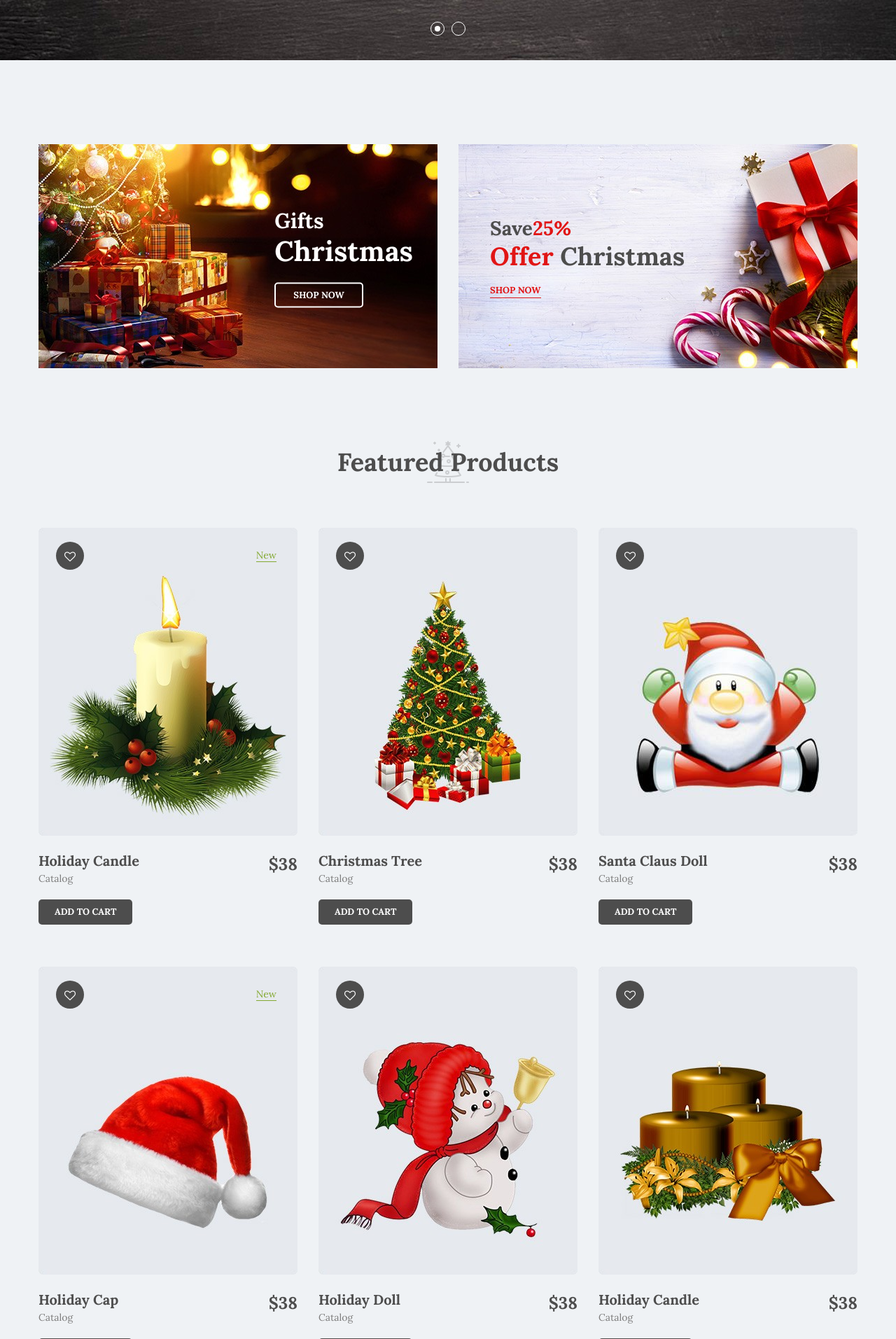
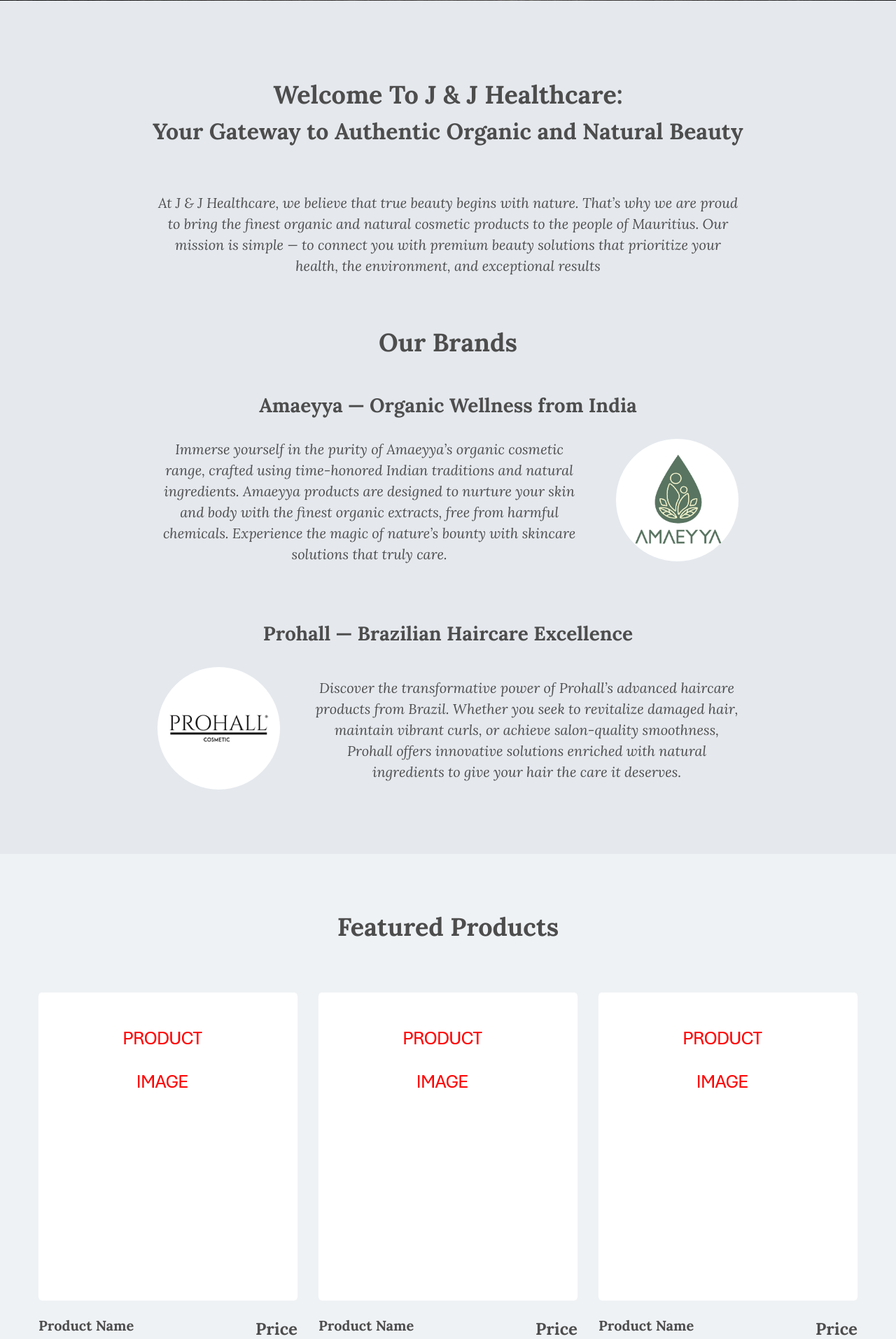
Before and after one commit to Sheef-ah/jjhealthcare, a PHP site: page / in a window 1280 px wide. Shown: the part 887-2800 px from the top of the page at 70% size. Run offline with PHP 8.4, Linux system fonts and the light colour scheme; some web fonts are replaced.

Commit message:
home changes

```diff
--- a/index.html
+++ b/index.html
@@ -137,7 +137,7 @@
                                     </ul>
                                 </li>
                                 <li><a href="about.html">About</a></li>
-                                <li><a href="blog.html">Blogs</a></li>
+                                <!-- <li><a href="blog.html">Blogs</a></li> -->
                                 <li><a href="contact.html">contact</a></li>
                             </ul>
                         </nav>
@@ -178,27 +178,9 @@
 
             <!-- Hero Content Start-->
             <div class="hero-content text-center m-auto">
-
-                <h2>Save 25%</h2>
-                <h1>Christmas Sale</h1>
-                <p>There are many variations of passages of Lorem Ipsum available, but the majority have suffered alteration in some form, by injected humour, or randomised words which.</p>
-                <a href="#">LEARN MORE</a>
-
-            </div><!-- Hero Content End-->
-
-
-        </div><!-- Hero Slide Item End-->
-
-        <!-- Hero Slide Item Start-->
-        <div class="hero-item" style="background-image: url(img/hero/2.jpg)">
-
-            <!-- Hero Content Start-->
-            <div class="hero-content text-center m-auto">
-
-                <h2>Save 25%</h2>
-                <h1>Christmas Sale</h1>
-                <p>There are many variations of passages of Lorem Ipsum available, but the majority have suffered alteration in some form, by injected humour, or randomised words which.</p>
-                <a href="#">LEARN MORE</a>
+                <h1>J & J Healthcare</h1>
+                <p>Your Gateway to Authentic Organic and Natural Beauty</p>
+                <a href="about.html">LEARN MORE</a>
 
             </div><!-- Hero Content End-->
 
@@ -209,7 +191,7 @@
 
 
     <!-- Banner Section Start-->
-    <div class="banner-section section pt-120">
+<!--     <div class="banner-section section pt-120">
         <div class="container">
             <div class="row">
 
@@ -239,7 +221,55 @@
 
             </div>
         </div>
-    </div><!-- Banner Section End-->
+    </div> --><!-- Banner Section End -->
+
+    <!-- Home About Section Start-->
+
+    <div class="testimonial-section section bg-gray pt-100 pb-65">
+        <div class="container">
+
+            <!-- Section Title Start-->
+            <div class="row">
+                <div class="section-title text-center col mb-60">
+                    <h1>Welcome to J & J Healthcare:</h1>
+                    <h2>Your Gateway to Authentic Organic and Natural Beauty</h2>
+                </div>
+            </div><!-- Section Title End-->
+
+            <div class="row">
+                <div class="col-lg-8 col-md-10 col-12 ml-auto mr-auto">
+
+                    <!-- Testimonial Slider Start -->
+                    <div class="testimonial-slider text-center">
+
+                        <!-- Single Testimonial -->
+                        <div class="single-testimonial">
+                            <p>At J & J Healthcare, we believe that true beauty begins with nature. That’s why we are proud to bring the finest organic and natural cosmetic products to the people of Mauritius. Our mission is simple — to connect you with premium beauty solutions that prioritize your health, the environment, and exceptional results</p>
+                            <div class="section-title text-center col mb-40" style="margin-top: 60px;">
+                                <h1>Our Brands</h1>
+                            </div>
+                            <h3 class="mb-30">Amaeyya — Organic Wellness from India</h3>
+                            <div class="mb-60" style="display: flex; align-items: center; gap:50px">
+                                <p>Immerse yourself in the purity of Amaeyya’s organic cosmetic range, crafted using time-honored Indian traditions and natural ingredients. Amaeyya products are designed to nurture your skin and body with the finest organic extracts, free from harmful chemicals. Experience the magic of nature’s bounty with skincare solutions that truly care.</p>
+                                <img style="width: 175px; height: 175px" src="img/amaeyya-logo.jpg"/>
+                            </div>
+
+                            <h3 class="mb-30">Prohall — Brazilian Haircare Excellence</h3>
+                            <div style="display: flex; flex-direction: row-reverse; align-items: center; gap:50px;">
+                                <p>Discover the transformative power of Prohall’s advanced haircare products from Brazil. Whether you seek to revitalize damaged hair, maintain vibrant curls, or achieve salon-quality smoothness, Prohall offers innovative solutions enriched with natural ingredients to give your hair the care it deserves.</p>
+                                <img style="width: 175px; height: 175px" src="img/prohall-logo.jpg"/>
+                            </div>
+                        </div>
+
+                    </div><!-- Testimonial Slider End -->
+
+                </div>
+            </div>
+
+        </div>
+    </div>
+
+    <!-- Home About Section End-->
 
 
     <!-- Product Section Start-->
@@ -264,11 +294,7 @@
                         <!-- Image Wrapper -->
                         <div class="image">
                             <!-- Image -->
-                            <a href="product-details.html" class="img"><img src="img/product/1.jpg" alt="Product"></a>
-                            <!-- Wishlist -->
-                            <a href="#" class="wishlist"><i class="fa fa-heart-o"></i></a>
-                            <!-- Label -->
-                            <span class="label">New</span>
+                            <a href="product-details.html" class="img"><img src="img/product/TESTIMAGE.png" alt="Product"></a>
                         </div>
 
                         <!-- Content -->
@@ -279,12 +305,12 @@
 
                                 <!-- Title & Category -->
                                 <div class="title-category float-left">
-                                    <h5 class="title"><a href="product-details.html">Holiday Candle</a></h5>
-                                    <a href="shop.html" class="category">Catalog</a>
+                                    <h5 class="title"><a href="product-details.html">Product Name</a></h5>
+                                    <a href="shop.html" class="category">Brand</a>
                                 </div>
                                 <!-- Price -->
                                 <div class="price float-right">
-                                    <span class="new">$38</span>
+                                    <span class="new">Price</span>
                                     <!-- Old Price Mockup If Need -->
                                     <!-- <span class="old">$46</span> -->
                                 </div>
@@ -310,11 +336,7 @@
                         <!-- Image Wrapper -->
                         <div class="image">
                             <!-- Image -->
-                            <a href="product-details.html" class="img"><img src="img/product/2.jpg" alt="Product"></a>
-                            <!-- Wishlist -->
-                            <a href="#" class="wishlist"><i class="fa fa-heart-o"></i></a>
-                            <!-- Label -->
-                            <!-- <span class="label">New</span> -->
+                            <a href="product-details.html" class="img"><img src="img/product/TESTIMAGE.png" alt="Product"></a>
                         </div>
 
                         <!-- Content -->
@@ -325,12 +347,12 @@
 
                                 <!-- Title & Category -->
                                 <div class="title-category float-left">
-                                    <h5 class="title"><a href="product-details.html">Christmas Tree</a></h5>
-                                    <a href="shop.html" class="category">Catalog</a>
+                                    <h5 class="title"><a href="product-details.html">Product Name</a></h5>
+                                    <a href="shop.html" class="category">Brand</a>
                                 </div>
                                 <!-- Price -->
                                 <div class="price float-right">
-                                    <span class="new">$38</span>
+                                    <span class="new">Price</span>
                                     <!-- Old Price Mockup If Need -->
                                     <!-- <span class="old">$46</span> -->
                                 </div>
@@ -356,11 +378,7 @@
                         <!-- Image Wrapper -->
                         <div class="image">
                             <!-- Image -->
-                            <a href="product-details.html" class="img"><img src="img/product/3.jpg" alt="Product"></a>
-                            <!-- Wishlist -->
-                            <a href="#" class="wishlist"><i class="fa fa-heart-o"></i></a>
-                            <!-- Label -->
-                            <!-- <span class="label">New</span> -->
+                            <a href="product-details.html" class="img"><img src="img/product/TESTIMAGE.png" alt="Product"></a>
                         </div>
 
                         <!-- Content -->
@@ -371,12 +389,12 @@
 
                                 <!-- Title & Category -->
                                 <div class="title-category float-left">
-                                    <h5 class="title"><a href="product-details.html">Santa Claus Doll</a></h5>
-                                    <a href="shop.html" class="category">Catalog</a>
+                                    <h5 class="title"><a href="product-details.html">Product Name</a></h5>
+                                    <a href="shop.html" class="category">Brand</a>
                                 </div>
                                 <!-- Price -->
                                 <div class="price float-right">
-                                    <span class="new">$38</span>
+                                    <span class="new">Price</span>
                                     <!-- Old Price Mockup If Need -->
                                     <!-- <span class="old">$46</span> -->
                                 </div>
@@ -402,11 +420,7 @@
                         <!-- Image Wrapper -->
                         <div class="image">
                             <!-- Image -->
-                            <a href="product-details.html" class="img"><img src="img/product/4.jpg" alt="Product"></a>
-                            <!-- Wishlist -->
-                            <a href="#" class="wishlist"><i class="fa fa-heart-o"></i></a>
-                            <!-- Label -->
-                            <span class="label">New</span>
+                            <a href="product-details.html" class="img"><img src="img/product/TESTIMAGE.png" alt="Product"></a>
                         </div>
 
                         <!-- Content -->
@@ -417,12 +431,12 @@
 
                                 <!-- Title & Category -->
                                 <div class="title-category float-left">
-                                    <h5 class="title"><a href="product-details.html">Holiday Cap</a></h5>
-                                    <a href="shop.html" class="category">Catalog</a>
+                                    <h5 class="title"><a href="product-details.html">Product Name</a></h5>
+                                    <a href="shop.html" class="category">Brand</a>
                                 </div>
                                 <!-- Price -->
                                 <div class="price float-right">
-                                    <span class="new">$38</span>
+                                    <span class="new">Price</span>
                                     <!-- Old Price Mockup If Need -->
                                     <!-- <span class="old">$46</span> -->
                                 </div>
@@ -448,11 +462,7 @@
                         <!-- Image Wrapper -->
                         <div class="image">
                             <!-- Image -->
-                            <a href="product-details.html" class="img"><img src="img/product/5.jpg" alt="Product"></a>
-                            <!-- Wishlist -->
-                            <a href="#" class="wishlist"><i class="fa fa-heart-o"></i></a>
-                            <!-- Label -->
-                            <!-- <span class="label">New</span> -->
+                            <a href="product-details.html" class="img"><img src="img/product/TESTIMAGE.png" alt="Product"></a>
                         </div>
 
                         <!-- Content -->
@@ -463,12 +473,12 @@
 
                                 <!-- Title & Category -->
                                 <div class="title-category float-left">
-                                    <h5 class="title"><a href="product-details.html">Holiday Doll</a></h5>
-                                    <a href="shop.html" class="category">Catalog</a>
+                                    <h5 class="title"><a href="product-details.html">Product Name</a></h5>
+                                    <a href="shop.html" class="category">Brand</a>
                                 </div>
                                 <!-- Price -->
                                 <div class="price float-right">
-                                    <span class="new">$38</span>
+                                    <span class="new">Price</span>
                                     <!-- Old Price Mockup If Need -->
                                     <!-- <span class="old">$46</span> -->
                                 </div>
@@ -494,11 +504,7 @@
                         <!-- Image Wrapper -->
                         <div class="image">
                             <!-- Image -->
-                            <a href="product-details.html" class="img"><img src="img/product/6.jpg" alt="Product"></a>
-                            <!-- Wishlist -->
-                            <a href="#" class="wishlist"><i class="fa fa-heart-o"></i></a>
-                            <!-- Label -->
-                            <!-- <span class="label">New</span> -->
+                            <a href="product-details.html" class="img"><img src="img/product/TESTIMAGE.png" alt="Product"></a>
                         </div>
 
                         <!-- Content -->
@@ -509,12 +515,12 @@
 
                                 <!-- Title & Category -->
                                 <div class="title-category float-left">
-                                    <h5 class="title"><a href="product-details.html">Holiday Candle</a></h5>
-                                    <a href="shop.html" class="category">Catalog</a>
+                                    <h5 class="title"><a href="product-details.html">Product Name</a></h5>
+                                    <a href="shop.html" class="category">Brand</a>
                                 </div>
                                 <!-- Price -->
                                 <div class="price float-right">
-                                    <span class="new">$38</span>
+                                    <span class="new">Price</span>
                                     <!-- Old Price Mockup If Need -->
                                     <!-- <span class="old">$46</span> -->
                                 </div>
@@ -539,73 +545,71 @@
 
 
     <!-- Testimonial Section Start-->
-    <div class="testimonial-section section bg-gray pt-100 pb-65" style="background-image: url(img/bg/testimonial.png)">
+<!--     <div class="testimonial-section section bg-gray pt-100 pb-65">
         <div class="container">
 
-            <!-- Section Title Start-->
+
             <div class="row">
                 <div class="section-title text-center col mb-60">
                     <h1>Customer Reviews</h1>
                 </div>
-            </div><!-- Section Title End-->
+            </div>
 
             <div class="row">
                 <div class="col-lg-8 col-md-10 col-12 ml-auto mr-auto">
 
-                    <!-- Testimonial Slider Start -->
+
                     <div class="testimonial-slider text-center">
 
-                        <!-- Single Testimonial -->
+
                         <div class="single-testimonial">
                             <img src="img/testimonial/1.jpg" alt="customer">
                             <p>But I must explain to you how all this mistaken idea of denouncing pleasure and praising pain was born and I will give you a complete account of the system.</p>
                             <h5>Betty Moore</h5>
                         </div>
 
-                        <!-- Single Testimonial -->
+
                         <div class="single-testimonial">
                             <img src="img/testimonial/1.jpg" alt="customer">
                             <p>But I must explain to you how all this mistaken idea of denouncing pleasure and praising pain was born and I will give you a complete account of the system.</p>
                             <h5>Betty Moore</h5>
                         </div>
 
-                        <!-- Single Testimonial -->
+
                         <div class="single-testimonial">
                             <img src="img/testimonial/1.jpg" alt="customer">
                             <p>But I must explain to you how all this mistaken idea of denouncing pleasure and praising pain was born and I will give you a complete account of the system.</p>
                             <h5>Betty Moore</h5>
                         </div>
 
-                    </div><!-- Testimonial Slider End -->
+                    </div>
 
                 </div>
             </div>
 
         </div>
-    </div><!-- Testimonial Section End-->
+    </div> -->
+    <!-- Testimonial Section End-->
 
 
     <!-- Newsletter Section Start-->
-    <div class="newsletter-section section pt-100 pb-120">
+<!--     <div class="newsletter-section section pt-100 pb-120">
         <div class="container">
 
-            <!-- Section Title Start-->
             <div class="row">
                 <div class="section-title text-center col mb-55">
                     <h1>Newsletter</h1>
                     <p>On the other hand, we denounce with righteous indignation and dislike men who are so beguiled and demoralized by the charms of pleasure of the moment.</p>
                 </div>
-            </div><!-- Section Title End-->
+            </div>
 
             <div class="row">
                 <div class="text-center col">
 
-                    <!-- Newsletter Form -->
                     <form action="http://devitems.us11.list-manage.com/subscribe/post?u=6bbb9b6f5827bd842d9640c82&amp;id=05d85f18ef" method="post" id="mc-embedded-subscribe-form" name="mc-embedded-subscribe-form" class="subscribe-form validate" target="_blank" novalidate>
                         <div id="mc_embed_signup_scroll">
                             <label for="mce-EMAIL" class="d-none">Subscribe to our mailing list</label>
                             <input type="email" value="" name="EMAIL" class="email" id="mce-EMAIL" placeholder="Your email address" required>
-                            <!-- real people should not fill this in and expect good things - do not remove this or risk form bot signups-->
                             <div style="position: absolute; left: -5000px;" aria-hidden="true"><input type="text" name="b_6bbb9b6f5827bd842d9640c82_05d85f18ef" tabindex="-1" value=""></div>
                             <button type="submit" name="subscribe" id="mc-embedded-subscribe" class="button">subscribe</button>
                         </div>
@@ -615,105 +619,85 @@
             </div>
 
         </div>
-    </div><!-- Testimonial Section End-->
+    </div -->
+    ><!-- Testimonial Section End-->
 
 
     <!-- Blog Section Start-->
-    <div class="blog-section section bg-gray pt-100 pb-60">
+<!--     <div class="blog-section section bg-gray pt-100 pb-60">
         <div class="container">
 
-            <!-- Section Title Start-->
             <div class="row">
                 <div class="section-title text-center col mb-60">
                     <h1>Christmas Blog</h1>
                 </div>
-            </div><!-- Section Title End-->
+            </div>
 
             <div class="row">
 
-                <!-- Blog Item Start-->
                 <div class="blog-item col-lg-4 col-md-6 col-12 mb-60">
 
-                    <!-- Image -->
                     <a href="blog-details.html" class="image"><img src="img/blog/1.jpg" alt="blog"></a>
 
-                    <!-- Content -->
                     <div class="content fix">
 
-                        <!-- Publish Date -->
                         <span class="publish"><span>Published on:</span> 25 May 2017</span>
 
-                        <!-- Title -->
                         <h4 class="title"><a href="blog-details.html">If you are going to use a passage.</a></h4>
 
-                        <!-- Decs -->
                         <p>If you are going to use a passage of Lorem Ipsum, yneed to be sure there isn't anything embarrassing hidden ithe middle text. All the Lorem Ipsum.</p>
 
-                        <!-- Read More Link -->
                         <a href="blog-details.html" class="read-more">Read More</a>
 
                     </div>
 
-                </div><!-- Blog Item End-->
+                </div>
 
-                <!-- Blog Item Start-->
                 <div class="blog-item col-lg-4 col-md-6 col-12 mb-60">
 
-                    <!-- Image -->
                     <a href="blog-details.html" class="image"><img src="img/blog/2.jpg" alt="blog"></a>
 
-                    <!-- Content -->
                     <div class="content fix">
 
-                        <!-- Publish Date -->
                         <span class="publish"><span>Published on:</span> 25 May 2017</span>
 
-                        <!-- Title -->
                         <h4 class="title"><a href="blog-details.html">Ut enim ad minima veniam, quis.</a></h4>
 
-                        <!-- Decs -->
                         <p>If you are going to use a passage of Lorem Ipsum, yneed to be sure there isn't anything embarrassing hidden ithe middle text. All the Lorem Ipsum.</p>
 
-                        <!-- Read More Link -->
                         <a href="blog-details.html" class="read-more">Read More</a>
 
                     </div>
 
-                </div><!-- Blog Item End-->
+                </div>
 
-                <!-- Blog Item Start-->
                 <div class="blog-item col-lg-4 col-md-6 col-12 mb-60">
 
-                    <!-- Image -->
                     <a href="blog-details.html" class="image"><img src="img/blog/3.jpg" alt="blog"></a>
 
-                    <!-- Content -->
                     <div class="content fix">
 
-                        <!-- Publish Date -->
                         <span class="publish"><span>Published on:</span> 25 May 2017</span>
 
-                        <!-- Title -->
                         <h4 class="title"><a href="blog-details.html">At vero eos et accusamus et iusto</a></h4>
 
-                        <!-- Decs -->
                         <p>If you are going to use a passage of Lorem Ipsum, yneed to be sure there isn't anything embarrassing hidden ithe middle text. All the Lorem Ipsum.</p>
 
-                        <!-- Read More Link -->
                         <a href="blog-details.html" class="read-more">Read More</a>
 
                     </div>
 
-                </div><!-- Blog Item End-->
+                </div>
 
             </div>
 
         </div>
-    </div><!-- Blog Section End-->
+    </div> -->
+    <!-- Blog Section End-->
 
 
     <!-- Footer Section Start-->
-    <div class="footer-section section bg-dark" style="background-image: url(img/bg/footer-bg.png)">
+    <div class="footer-section section bg-dark">
         <div class="container">
 
             <div class="row">
@@ -727,7 +711,7 @@
                             <div class="footer-widget col-lg-4 col-md-6 col-12 mb-40">
 
                                 <img class="footer-logo" src="img/LOGO1.png" alt="logo">
-                                <p>Contrary to popular belief, Lorem Ipsum is nosimply random text. It has roots in a piece of classical Latin literature from 45 BC, making it over Lorem Ipsum is nosimply random text.</p>
+                                <p>we believe that true beauty begins with nature. That’s why we are proud to bring the finest organic and natural cosmetic products to the people of Mauritius. Our mission is simple — to connect you with premium beauty solutions that prioritize your health, the environment, and exceptional results.</p>
 
                             </div>
 
--- a/style.css
+++ b/style.css
@@ -657,7 +657,6 @@
   text-transform: capitalize;
   margin: 0;
   padding: 20px 0;
-  background-image: url("img/section-title-bg.png");
   background-repeat: no-repeat;
   background-position: center center; }
   @media only screen and (max-width: 767px) {
```
Also changed, not shown: img/amaeyya-logo.jpg (added), img/product/TESTIMAGE.png (added), img/prohall-logo.jpg (added).
